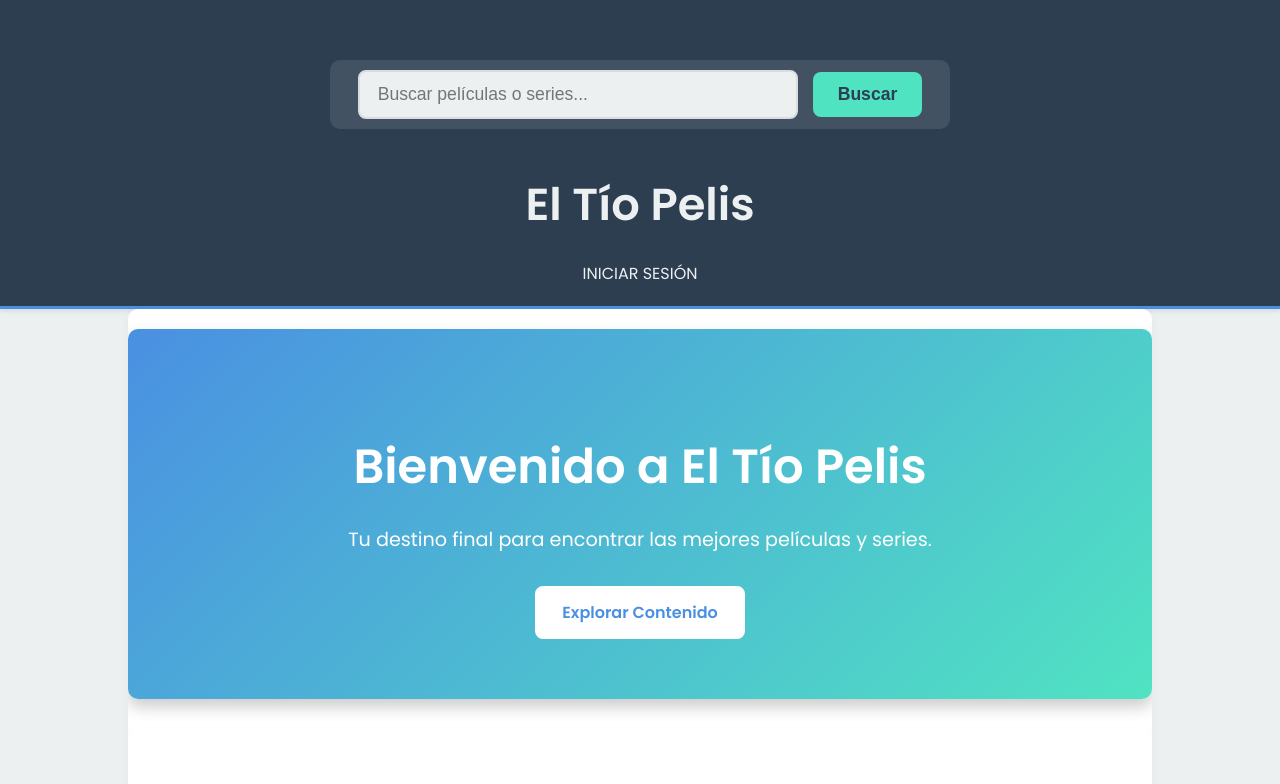
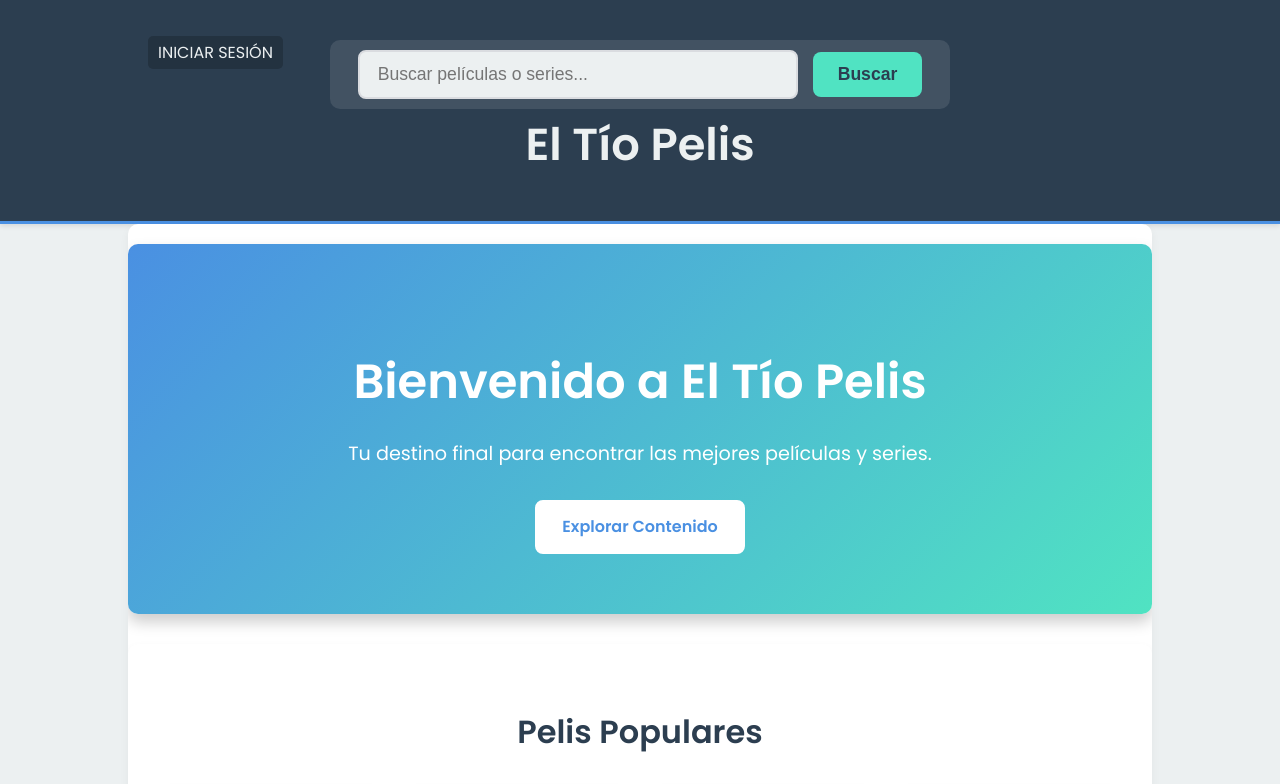
Before and after one commit to Dstruk/prueba1, a plain HTML site: page index.html in a window 1280 px wide. Shown: the top 784 px of the page. Drawn offline with Linux system fonts and the light colour scheme.

Commit message:
Style: Reorganize header layout: title, search bar, and login link

```diff
--- a/style.css
+++ b/style.css
@@ -35,17 +35,19 @@ header {
 }
 
 header .container {
+    position: relative; /* Permitir posicionamiento absoluto de elementos internos */
     display: flex;
     flex-direction: column; /* Cambiar a columna para que la barra de búsqueda y el título estén en líneas separadas */
     justify-content: center; /* Centrar horizontalmente */
     align-items: center; /* Centrar verticalmente */
     flex-wrap: wrap;
+    padding-bottom: 20px; /* Espacio extra abajo del header */
 }
 
 header h1 {
     text-align: center; /* Centrar el título */
     flex-grow: 0; /* No permitir que crezca */
-    margin: 20px 0 10px 0; /* Más espacio arriba y abajo del título */
+    margin: 0 0 20px 0; /* Más espacio abajo del título */
     font-weight: 700;
     font-size: 2.8em;
     width: 100%; /* Ocupar todo el ancho para centrarlo */
@@ -59,7 +61,7 @@ header h1 {
     width: 100%; /* Ocupar todo el ancho disponible para el centrado */
     max-width: 600px; /* Limitar el ancho máximo para que no sea excesivamente grande */
     flex-grow: 0;
-    margin: 20px 0; /* Espacio arriba y abajo */
+    margin: 0; /* Eliminar margen para un mejor control */
     padding: 10px;
     background: rgba(255, 255, 255, 0.1);
     border-radius: 10px;
@@ -104,8 +106,11 @@ header h1 {
 
 /* Estilos para la navegación */
 header nav {
-    float: right;
-    margin-top: 10px;
+    position: absolute; /* Posicionar absolutamente */
+    top: 20px; /* Separación del top */
+    left: 20px; /* Separación de la izquierda */
+    float: none; /* Eliminar float */
+    margin-top: 0; /* Eliminar margen */
 }
 
 header ul {
@@ -116,7 +121,7 @@ header ul {
 
 header li {
     display: inline;
-    padding: 0 15px;
+    padding: 0;
 }
 
 header a {
@@ -125,10 +130,14 @@ header a {
     text-transform: uppercase;
     font-size: 16px;
     transition: color 0.3s ease;
+    padding: 5px 10px; /* Añadir padding al enlace */
+    border-radius: 5px;
+    background: rgba(0,0,0,0.2); /* Fondo sutil */
 }
 
 header a:hover {
     color: var(--secondary-color);
+    background: rgba(0,0,0,0.3);
 }
 
 main {
```
